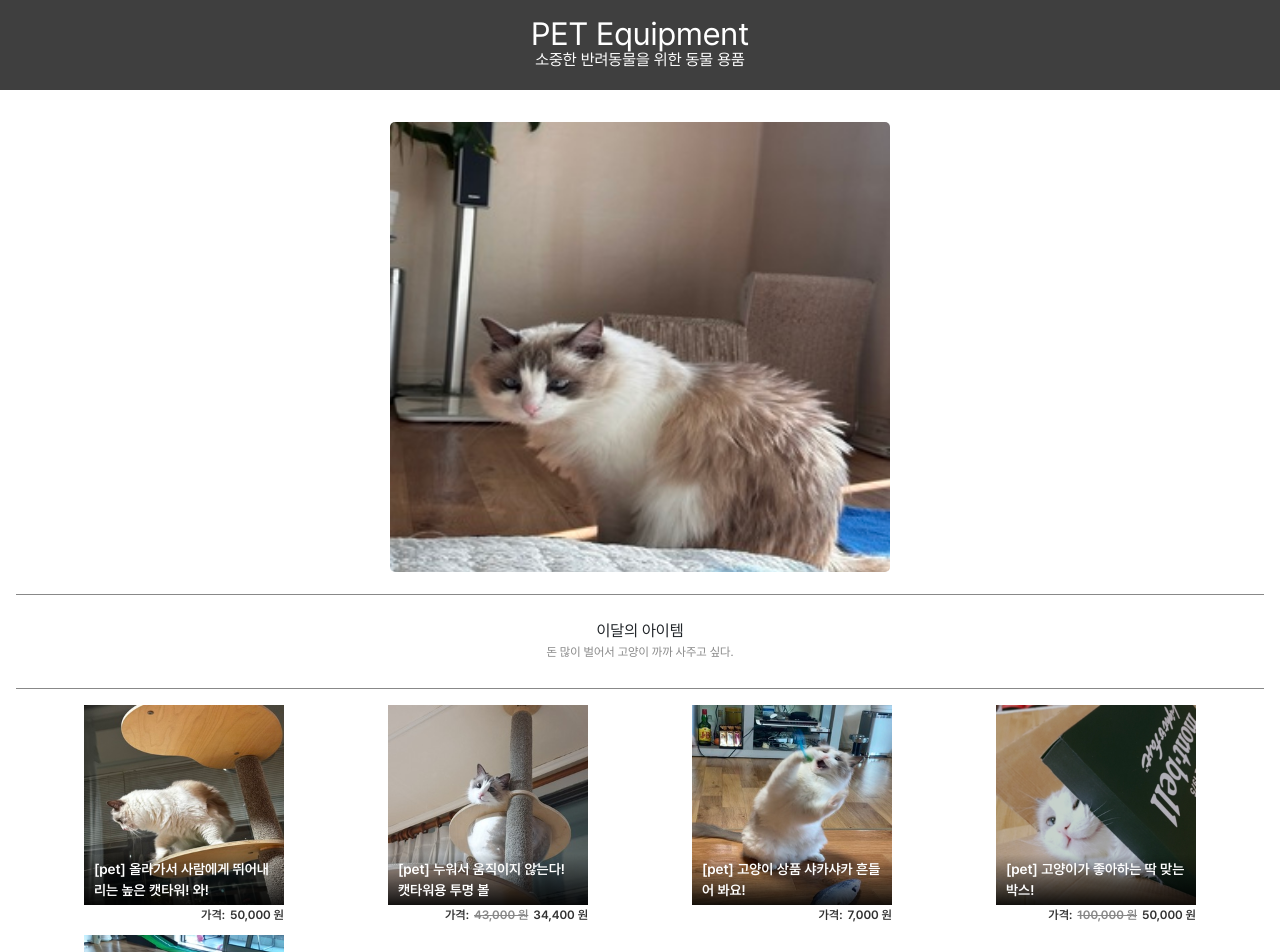
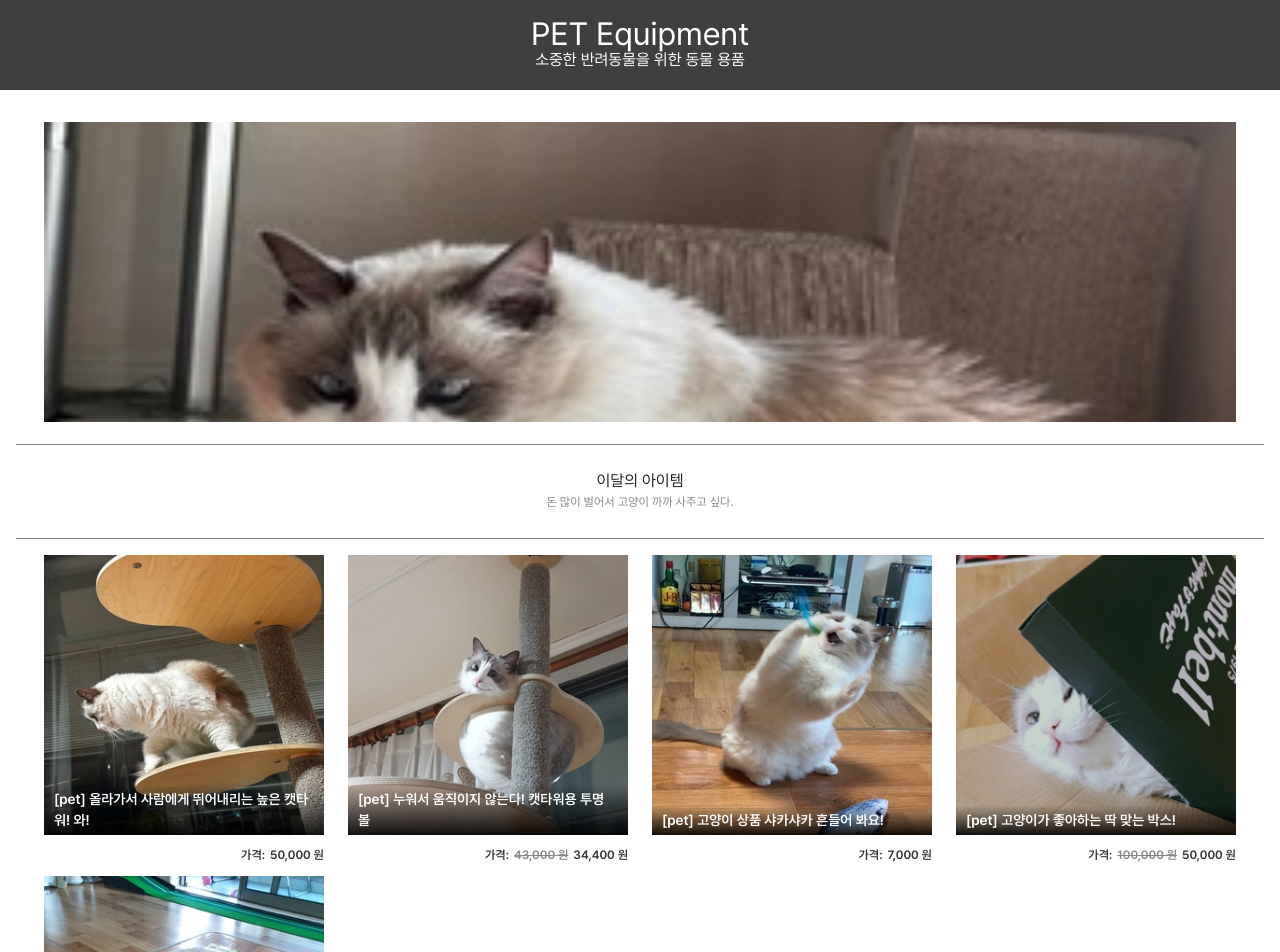
Before and after one commit to chohyuun/marketing-web-react, a React (Vite) app: page /home in a window 1280 px wide. Shown: the top 952 px of the page. Built offline with nearby package versions, Linux system fonts and the light colour scheme.

Commit message:
style: bootstrap 적용으로 스타일 수정 작업 진행 (#11)

```diff
--- a/src/style/variable.scss
+++ b/src/style/variable.scss
@@ -19,4 +19,9 @@
   --font-regular: Pretendard, sans-serif;
   --font-medium: PretendardBold, sans-serif;
   --font-bold: PretendardExtraBold, sans-serif;
+
+  /* bootstrap style override */
+  button {
+    border-radius: unset;
+  }
 }
--- a/src/views/Home.tsx
+++ b/src/views/Home.tsx
@@ -47,8 +47,8 @@ const Home = () => {
       <Container fluid>
         <Row xs={1}>
           <Col>
-            <HomeRow>
-              <HomeCol>
+            <HomeRow className="justify-content-center">
+              <HomeCol xs={12}>
                 <SwipeImage title="정말싸다 뽀리 사진!!" src={BooriCat} onClick={onClickHandler} />
               </HomeCol>
             </HomeRow>
@@ -65,11 +65,6 @@ const Home = () => {
                 return <ProductBox key={index} value={value} setClickData={setClickData} />
               })}
             </Row>
-            <HomeRow>
-              <HomeCol>
-                <Button variant="outline-info">Contact</Button>
-              </HomeCol>
-            </HomeRow>
           </Col>
         </Row>
       </Container>
@@ -101,9 +96,7 @@ const HomeRow = styled(Row)`
 `
 
 const SwipeImage = styled.img`
-  width: 500px;
-  height: 450px;
+  width: 100%;
+  height: 300px;
   object-fit: cover;
-  border-radius: 5px;
-  object-position: 25% 75%;
 `
--- a/src/views/ProductBox.tsx
+++ b/src/views/ProductBox.tsx
@@ -23,7 +23,7 @@ const ProductBox = ({ value, setClickData }: ProductImageProps) => {
   }
 
   return (
-    <Col lg={3} md={4} xs={12}>
+    <Col lg={3} md={4}>
       <ImageArea discount={!!value.discount} onClick={onClickHandler}>
         <ContentImage title={value.title} src={value.url} />
         <div>
@@ -45,10 +45,10 @@ const ProductBox = ({ value, setClickData }: ProductImageProps) => {
 const ImageArea = styled.div<{ discount: boolean }>`
   display: inline-block;
   justify-content: flex-end;
-  margin: 0 10px 30px;
+  margin-bottom: 30px;
   position: relative;
-  max-width: 200px;
-  max-height: 200px;
+  max-width: 100%;
+  //max-height: 200px;
   font-weight: 600;
 
   div {
@@ -56,9 +56,9 @@ const ImageArea = styled.div<{ discount: boolean }>`
     align-items: end;
     text-align: start;
     position: absolute;
-    width: 200px;
+    width: 100%;
     height: 50px;
-    padding-top: 200px;
+    padding-top: 100%;
     top: 0;
     background: unset;
     color: #ffffff;
@@ -74,7 +74,7 @@ const ImageArea = styled.div<{ discount: boolean }>`
   & .product-price {
     display: flex;
     justify-content: end;
-    height: 200px;
+    height: 100%;
     padding: 0;
     top: 20px;
     font-size: 12px;
@@ -99,8 +99,7 @@ const ImageArea = styled.div<{ discount: boolean }>`
 `
 
 const ContentImage = styled.img`
-  max-width: 200px;
-  max-height: 200px;
+  max-width: 100%;
   margin-bottom: 5px;
 `
 export default ProductBox
--- a/src/views/ProductDetail.tsx
+++ b/src/views/ProductDetail.tsx
@@ -17,7 +17,7 @@ const ProductDetail = () => {
     <>
       <Container fluid>
         <Row xs={1} className="justify-content-center">
-          <Col xs={6}>
+          <Col md={6} xs={12}>
             <Row>
               <Col>
                 <ProductImage src={productUrl} />
@@ -31,23 +31,18 @@ const ProductDetail = () => {
                     가격: <p className="price">{NumberFormatter(productPrice)} 원</p>
                     <p className="discount">
                       {!!productDiscount &&
-                        NumberFormatter(productPrice * (1 - productDiscount / 100))}{' '}
-                      원
+                        NumberFormatter(productPrice * (1 - productDiscount / 100)) + ' 원'}
                     </p>
                   </div>
                 </ProductInfo>
               </Col>
             </Row>
             <ButtonRow>
-              <Col>
-                <Button variant="outline-info" size="sm">
-                  상품 구매하기
-                </Button>
+              <Col sm={9} xs={12}>
+                <Button variant="outline-info">상품 구매하기</Button>
               </Col>
-              <Col>
-                <Button variant="outline-secondary" size="sm">
-                  장바구니 추가
-                </Button>
+              <Col sm={3} xs={12}>
+                <Button variant="outline-secondary">장바구니 추가</Button>
               </Col>
             </ButtonRow>
           </Col>
@@ -84,14 +79,17 @@ const ProductInfo = styled.div<{ isDiscount: boolean }>`
     ${({ isDiscount }) =>
       isDiscount &&
       css`
-        font-weight: 500;
         color: #313131;
       `}}
   }
 `
 
 const ButtonRow = styled(Row)`
+  display: flex;
   justify-content: end;
+  button {
+    width: 100%;
+  }
 `
 
 export default ProductDetail
```
